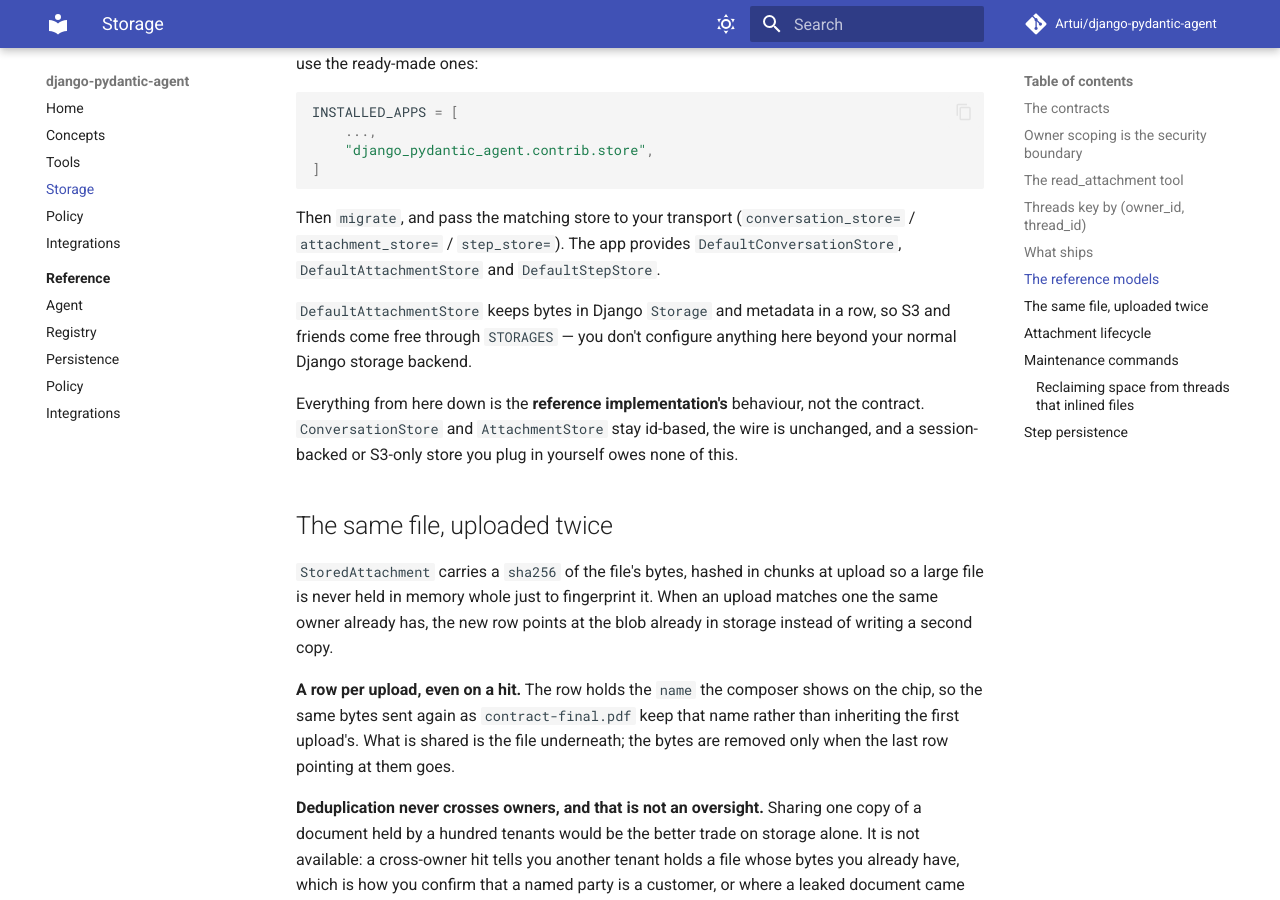
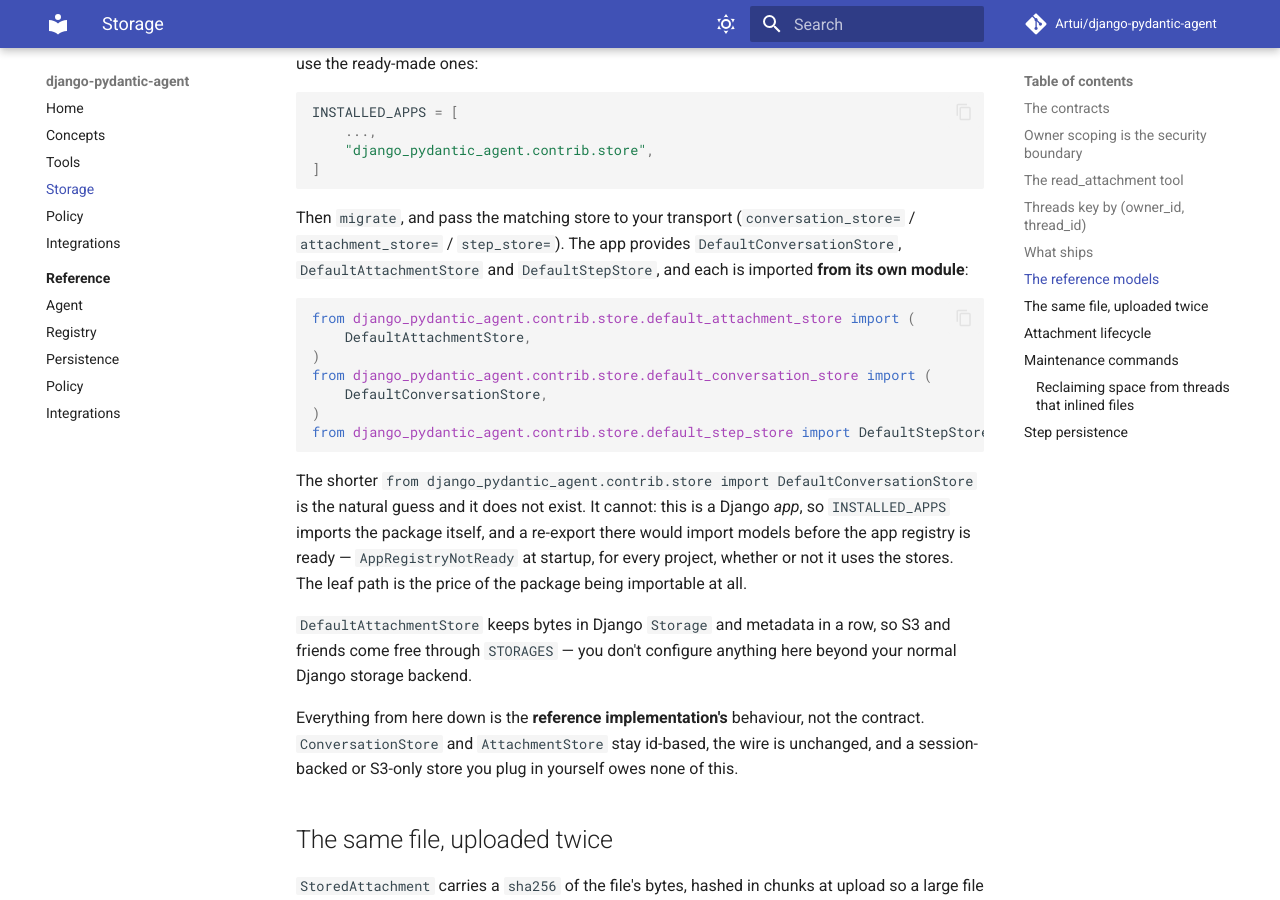
Before and after one commit to Artui/django-pydantic-agent, an MkDocs documentation site: the page built from docs/storage.md, in a window 1280 px wide and 900 px high, scrolled down 3134 px. Built offline with MkDocs 1.6.1 and Material for MkDocs 9.7.7, drawn with Linux system fonts in a browser that asks for light colours; comment, search, counter and statistics services are not loaded.

Commit message:
Show how to import the stores the storage page names (#42)
`docs/storage.md` named `DefaultConversationStore`, `DefaultAttachmentStore` and
`DefaultStepStore` one line under an `INSTALLED_APPS` snippet and gave no import
path, which reads as an invitation to import them from the package. That spelling
raises, and it cannot be made to work: this package is a Django app, so
`INSTALLED_APPS` imports it while the app registry is being built, and a re-export
in its `__init__` would import models at that moment -- `AppRegistryNotReady` on
startup for every project that installs the app, store or no store.

So the page shows the leaf-module imports and says why they are the price of the
package being importable, and `contrib/store/__init__.py` carries the same
explanation rather than looking like an oversight somebody should tidy up.

Found by following the page from outside the package, building the framework
gallery. django-ag-ui's configuration page spells it correctly, which is why this
survived: the wrong page is the one a newcomer reaches first.

The test reads the page and runs what it shows, rather than importing the modules
it already knows about -- a test of the second kind passes just as happily while
the docs teach the wrong thing. Confirmed against the old prose first: all seven
fail there, including the two that pin why the short path stays unavailable.

````diff
--- a/docs/storage.md
+++ b/docs/storage.md
@@ -134,7 +134,25 @@ INSTALLED_APPS = [
 
 Then `migrate`, and pass the matching store to your transport
 (`conversation_store=` / `attachment_store=` / `step_store=`). The app provides
-`DefaultConversationStore`, `DefaultAttachmentStore` and `DefaultStepStore`.
+`DefaultConversationStore`, `DefaultAttachmentStore` and `DefaultStepStore`, and
+each is imported **from its own module**:
+
+```python
+from django_pydantic_agent.contrib.store.default_attachment_store import (
+    DefaultAttachmentStore,
+)
+from django_pydantic_agent.contrib.store.default_conversation_store import (
+    DefaultConversationStore,
+)
+from django_pydantic_agent.contrib.store.default_step_store import DefaultStepStore
+```
+
+The shorter `from django_pydantic_agent.contrib.store import DefaultConversationStore`
+is the natural guess and it does not exist. It cannot: this is a Django *app*, so
+`INSTALLED_APPS` imports the package itself, and a re-export there would import
+models before the app registry is ready — `AppRegistryNotReady` at startup, for
+every project, whether or not it uses the stores. The leaf path is the price of the
+package being importable at all.
 
 `DefaultAttachmentStore` keeps bytes in Django `Storage` and metadata in a row,
 so S3 and friends come free through `STORAGES` — you don't configure anything
````
Also changed, not shown: CHANGELOG.md (+21 -0 lines), 2 other files.
